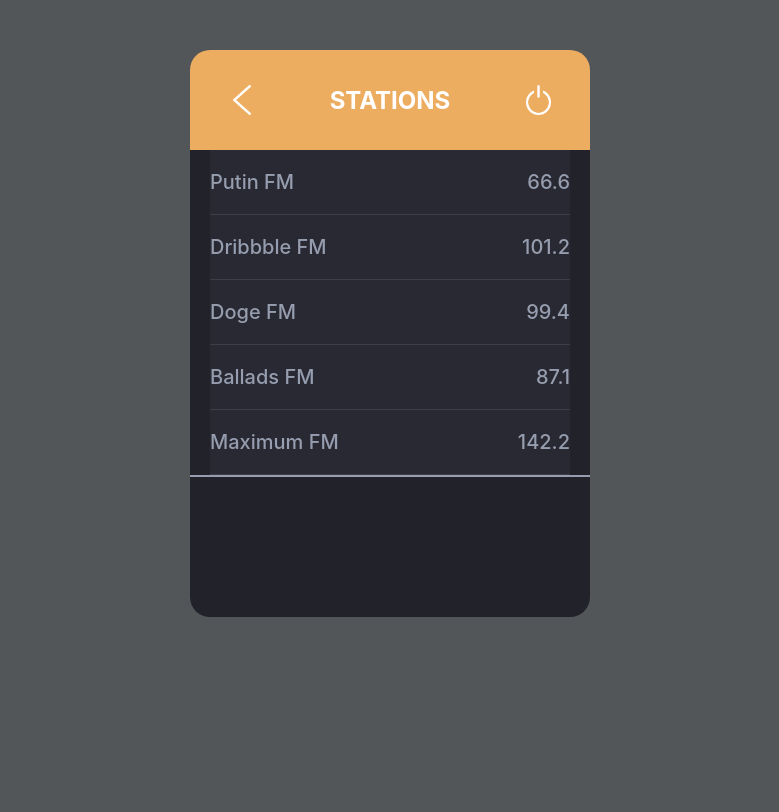
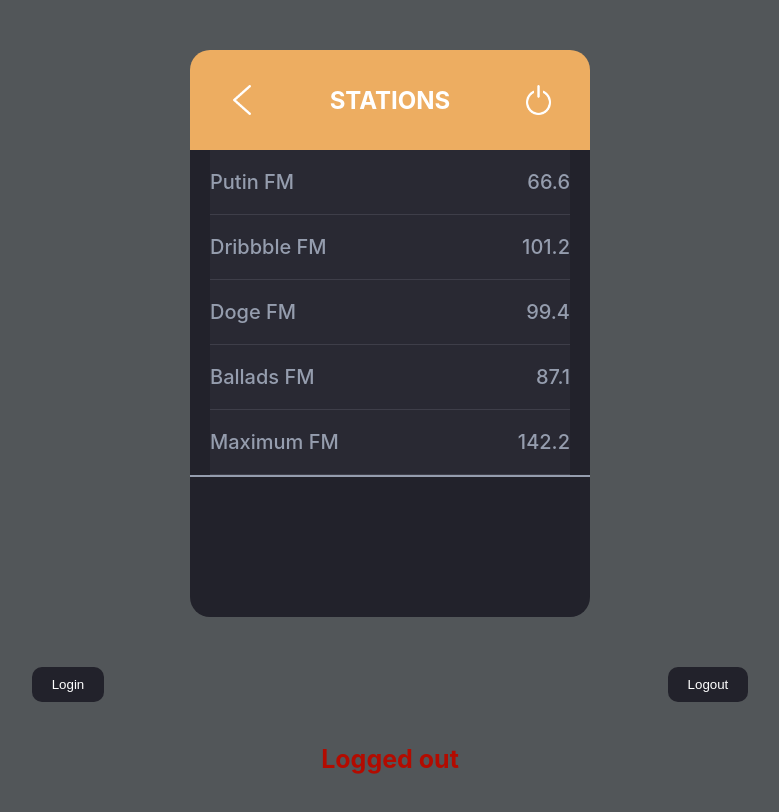
Before and after one commit to urreita9/turtleTask, a React (Create React App) app in the folder 03-radioWidget/radio_widget/: page / in a window 1280 px wide. Shown: the top 812 px of the page, without its empty margins (250-1029 px from the left). Built offline with nearby package versions, Linux system fonts and the light colour scheme.

Commit message:
03- AuthContainer

```diff
--- a/03-radioWidget/radio_widget/src/App.tsx
+++ b/03-radioWidget/radio_widget/src/App.tsx
@@ -1,12 +1,15 @@
 import React from 'react';
 
 import './App.module.css';
+import { AuthContainer } from './components/AuthContainer/AuthContainer';
 import { RadioContainer } from './components/RadioContainer/RadioContainer';
 
 function App() {
 	return (
 		<div className='App'>
 			<RadioContainer />
+
+			<AuthContainer />
 		</div>
 	);
 }
--- /dev/null
+++ b/03-radioWidget/radio_widget/src/components/AuthContainer/AuthContainer.jsx
@@ -0,0 +1,35 @@
+import { useAuth0 } from '@auth0/auth0-react';
+import styles from './AuthContainer.module.css';
+
+export const AuthContainer = () => {
+	const { loginWithPopup, logout, user } = useAuth0();
+	return (
+		<>
+			<div className={styles.container}>
+				<button className={styles.btn} onClick={loginWithPopup}>
+					Login
+				</button>
+				<button className={styles.btn} onClick={logout}>
+					Logout
+				</button>
+			</div>
+
+			<div>
+				{user ? (
+					<>
+						<h5 style={{ fontSize: 25, textAlign: 'center', color: '#2EC750' }}>
+							Logged in
+						</h5>
+						<pre style={{ color: 'white' }}>
+							{JSON.stringify(user, null, 2)}
+						</pre>
+					</>
+				) : (
+					<h5 style={{ fontSize: 25, textAlign: 'center', color: '#B30B00' }}>
+						Logged out
+					</h5>
+				)}
+			</div>
+		</>
+	);
+};
--- /dev/null
+++ b/03-radioWidget/radio_widget/src/components/AuthContainer/AuthContainer.module.css
@@ -0,0 +1,18 @@
+.container {
+	display: flex;
+	align-items: center;
+	justify-content: space-around;
+}
+
+.btn {
+	background-color: #22222b;
+	color: white;
+	border-radius: 10px;
+	border: none;
+	cursor: pointer;
+	padding: 10px 20px;
+}
+
+.btn:hover {
+	background-color: #e9ab5f;
+}
--- a/03-radioWidget/radio_widget/src/index.tsx
+++ b/03-radioWidget/radio_widget/src/index.tsx
@@ -14,6 +14,7 @@
 		<Auth0Provider
 			domain='dev-efi5m3ft.us.auth0.com'
 			clientId='6UPUU5CtTNh8jtP1ZhLnOqIJpWUstdGd'
+			redirectUri={window.location.origin}
 		>
 			<Provider store={store}>
 				<App />
```
